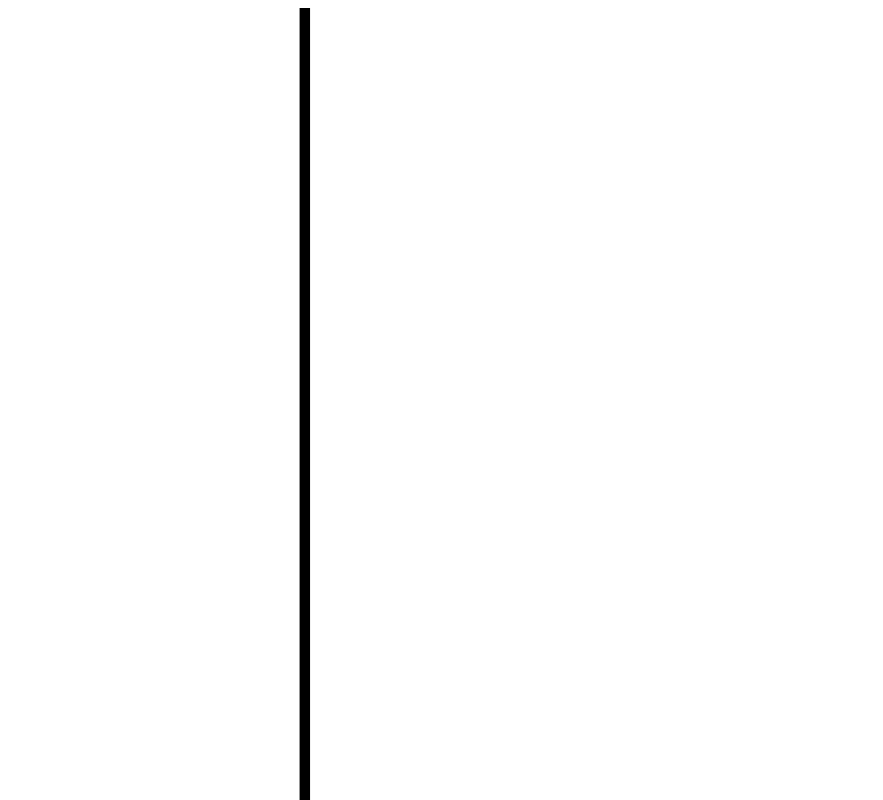
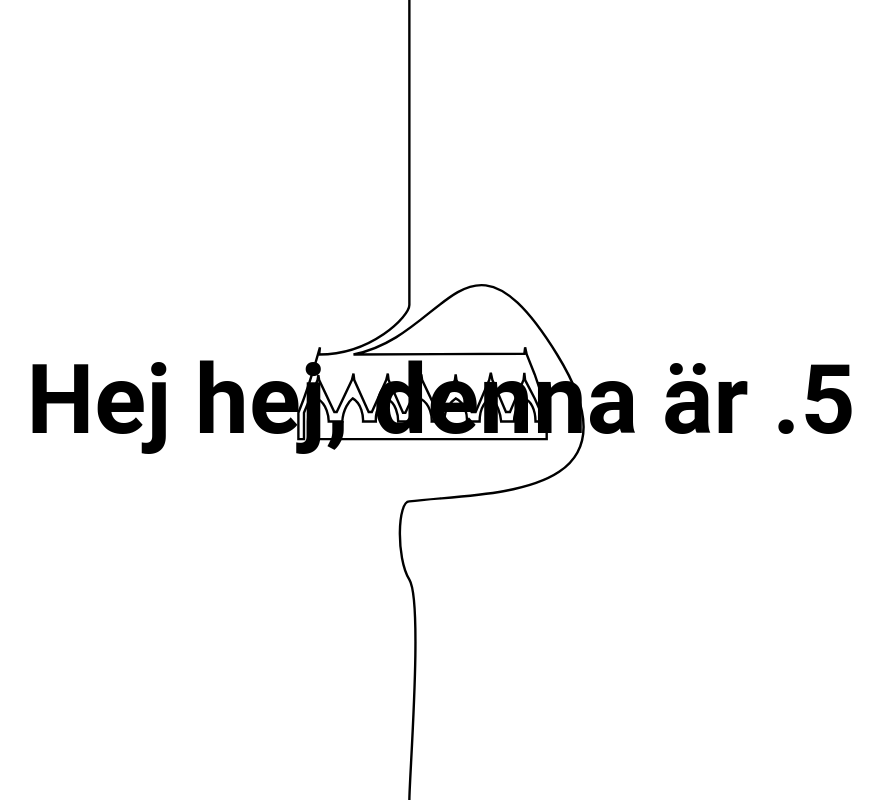
Before and after one commit to FransGPasse/SVG-timeline-practice, a plain HTML site: page index.html in a window 1280 px wide. Shown: the top 800 px of the page, without its empty margins (199-1082 px from the left). Drawn offline with Linux system fonts and the light colour scheme.

Commit message:
Added lots of HTML and styles from the tutorial

```diff
--- a/index.html
+++ b/index.html
@@ -5,6 +5,7 @@
     <meta http-equiv="X-UA-Compatible" content="IE=edge" />
     <meta name="viewport" content="width=device-width, initial-scale=1.0" />
     <title>SVG-timeline</title>
+    <link rel="stylesheet" href="styles.css" />
   </head>
   <body>
     <div class="svg-container">
@@ -20,5 +21,12 @@
         />
       </svg>
     </div>
+    <section class="one" data-rate=".5" data-direction="vertical">
+      <h1 class="scroll">Hej hej, denna är .5</h1>
+    </section>
+    <section class="two" data-rate=".2" data-direction="vertical">
+      <h1 class="scroll">Hej hej, denna är .2</h1>
+      <p>Bajs bajs</p>
+    </section>
   </body>
 </html>
--- a/styles.css
+++ b/styles.css
@@ -0,0 +1,27 @@
+body {
+    height: 500vh;
+    margin: 0;
+}
+
+.svg-container {
+    position: fixed;
+    top: 0;
+    left: 0;
+    width: 100%;
+    height: 100%;
+    text-align: center;
+    overflow: hidden;
+}
+
+svg {
+    display: inline-block;
+    height: 100%;
+}
+
+section {
+    height: 100vh;
+    display: grid;
+    place-content: center;
+    font-family: roboto;
+    font-size: 4em;
+}
```
